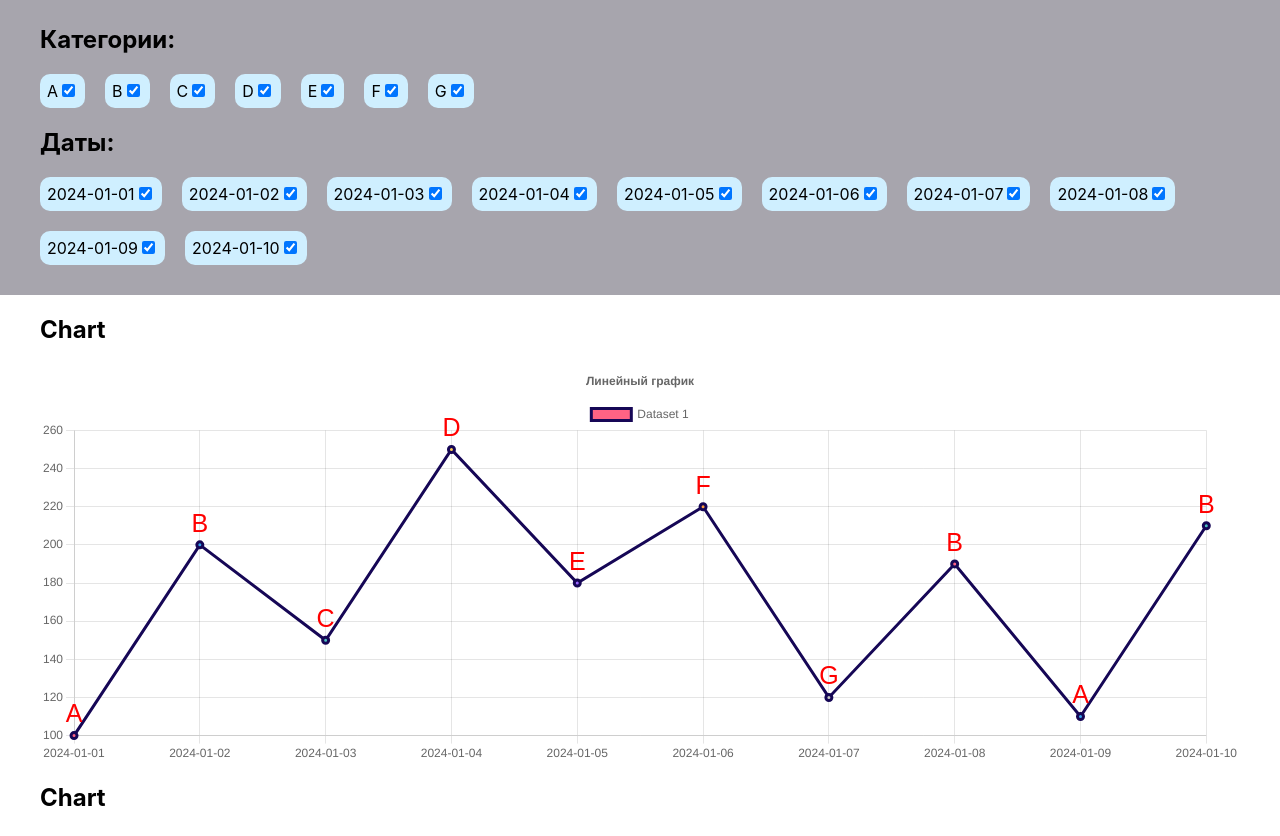
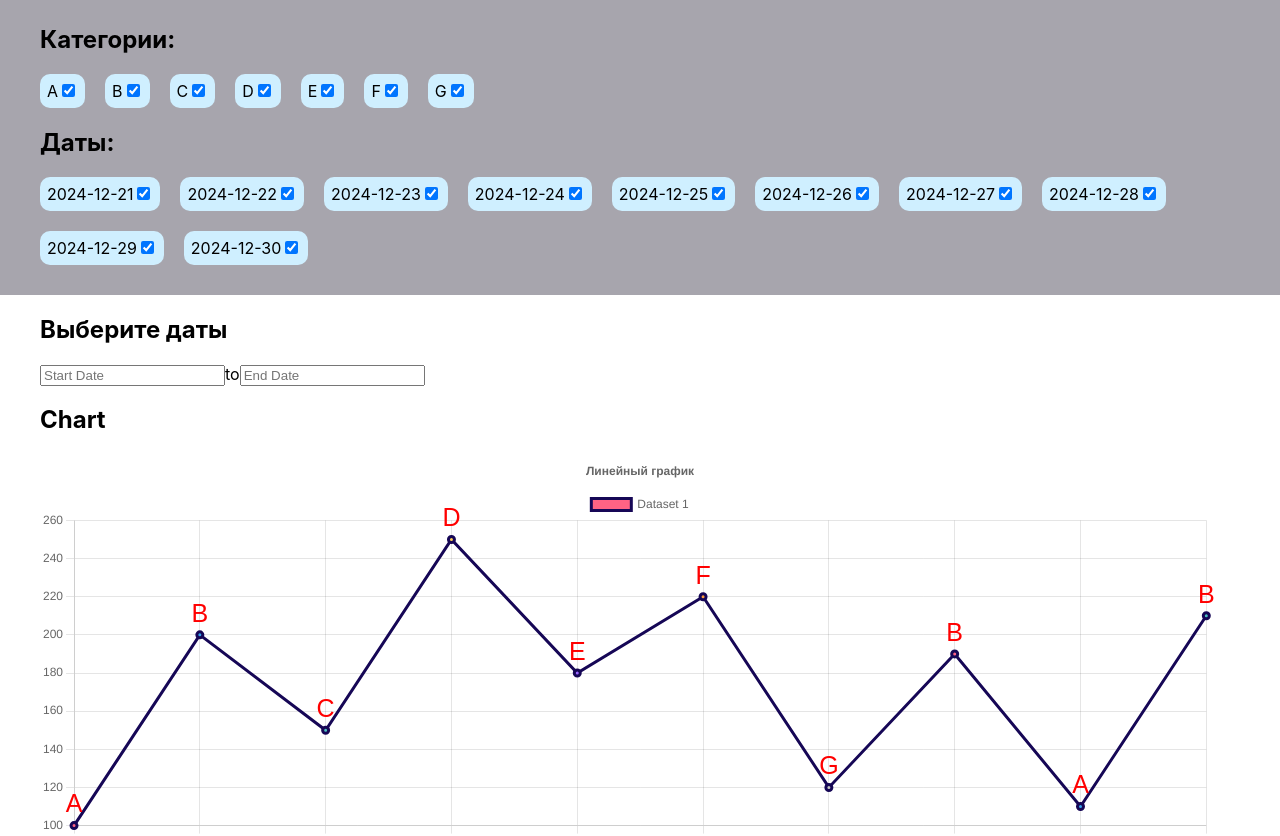
Before and after one commit to garold664/react-charts, a React (Create React App) app: page / in a window 1280 px wide. Shown: the top 836 px of the page. Built offline with nearby package versions, Linux system fonts and the light colour scheme.

Commit message:
add choosing dates range

```diff
--- a/package.json
+++ b/package.json
@@ -8,6 +8,7 @@
     "cra-template": "1.2.0",
     "react": "18.3.1",
     "react-chartjs-2": "5.2.0",
+    "react-datepicker": "7.5.0",
     "react-dom": "18.3.1",
     "react-scripts": "5.0.1",
     "web-vitals": "4.2.4"
--- a/public/data.json
+++ b/public/data.json
@@ -1,51 +1,51 @@
 [
   {
-    "date": "2024-01-01",
+    "date": "2024-12-21",
     "category": "A",
     "value": 100
   },
   {
-    "date": "2024-01-02",
+    "date": "2024-12-22",
     "category": "B",
     "value": 200
   },
   {
-    "date": "2024-01-03",
+    "date": "2024-12-23",
     "category": "C",
     "value": 150
   },
   {
-    "date": "2024-01-04",
+    "date": "2024-12-24",
     "category": "D",
     "value": 250
   },
   {
-    "date": "2024-01-05",
+    "date": "2024-12-25",
     "category": "E",
     "value": 180
   },
   {
-    "date": "2024-01-06",
+    "date": "2024-12-26",
     "category": "F",
     "value": 220
   },
   {
-    "date": "2024-01-07",
+    "date": "2024-12-27",
     "category": "G",
     "value": 120
   },
   {
-    "date": "2024-01-08",
+    "date": "2024-12-28",
     "category": "B",
     "value": 190
   },
   {
-    "date": "2024-01-09",
+    "date": "2024-12-29",
     "category": "A",
     "value": 110
   },
   {
-    "date": "2024-01-10",
+    "date": "2024-12-30",
     "category": "B",
     "value": 210
   }
--- a/src/App.css
+++ b/src/App.css
@@ -37,6 +37,7 @@
 
 .header {
   position: sticky;
+  z-index: 1000;
   top: 0px;
   background-color: rgba(130, 127, 138, 0.7);
   backdrop-filter: blur(5px);
--- a/src/App.jsx
+++ b/src/App.jsx
@@ -1,6 +1,7 @@
 import { useEffect, useState } from 'react';
 import './App.css';
 import ChartModule from './components/ChartModule';
+import DatesRangePicker from './components/DatesRangePicker';
 import Filter from './components/Filter';
 import useData from './hooks/useData';
 
@@ -122,7 +123,13 @@ function App() {
           {datesFilter}
         </div>
       </div>
-      <div className="container">{content}</div>
+      <div className="container">
+        <DatesRangePicker
+          dates={data.map((d) => d.date)}
+          setSelectedDates={setSelectedDates}
+        />
+        {content}
+      </div>
     </div>
   );
 }
--- /dev/null
+++ b/src/components/DatesRangePicker.jsx
@@ -0,0 +1,60 @@
+import React, { useEffect, useState } from 'react';
+import DatePicker from 'react-datepicker';
+import 'react-datepicker/dist/react-datepicker.css';
+
+const ONE_DAY = 86400000;
+
+export default function DatesRangePicker({ dates, setSelectedDates }) {
+  const [startDate, setStartDate] = useState(null);
+  const [endDate, setEndDate] = useState(null);
+
+  useEffect(() => {
+    if (startDate || endDate) {
+      const start = startDate
+        ? new Date(startDate.setHours(0, 0, 0, 0)).getTime()
+        : 0;
+      const end = endDate
+        ? new Date(endDate.setHours(0, 0, 0, 0)).getTime()
+        : 99999999999999;
+      const transformedDates = dates.map((date) => {
+        const newDate = new Date(date);
+        newDate.setHours(0, 0, 0, 0);
+        return newDate.getTime();
+      });
+
+      setSelectedDates(() => {
+        const result = transformedDates
+          .filter((date) => date >= start && date <= end + ONE_DAY)
+          .map((date) => new Date(date).toISOString().split('T')[0]);
+        return result;
+      });
+    }
+  }, [startDate, endDate, setSelectedDates]);
+  return (
+    <>
+      <h2>Выберите даты</h2>
+      <div className="date-picker">
+        <DatePicker
+          selected={startDate}
+          onChange={(date) => setStartDate(date)}
+          selectsStart
+          startDate={startDate}
+          endDate={endDate}
+          placeholderText="Start Date"
+          dateFormat="yyyy-MM-dd"
+        />
+        <span>to</span>
+        <DatePicker
+          selected={endDate}
+          onChange={(date) => setEndDate(date)}
+          selectsEnd
+          startDate={startDate}
+          endDate={endDate}
+          minDate={startDate}
+          placeholderText="End Date"
+          dateFormat="yyyy-MM-dd"
+        />
+      </div>
+    </>
+  );
+}
```
Also changed, not shown: 1 other file (tests, documents, lock files or other folders).
